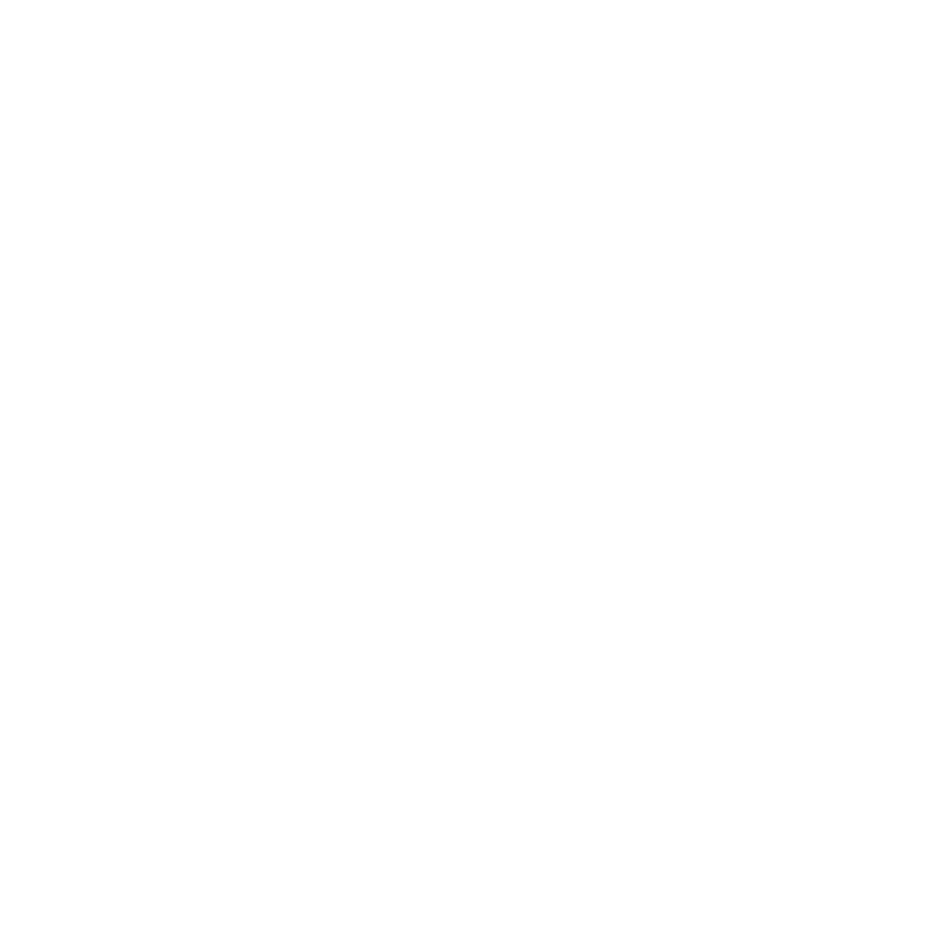
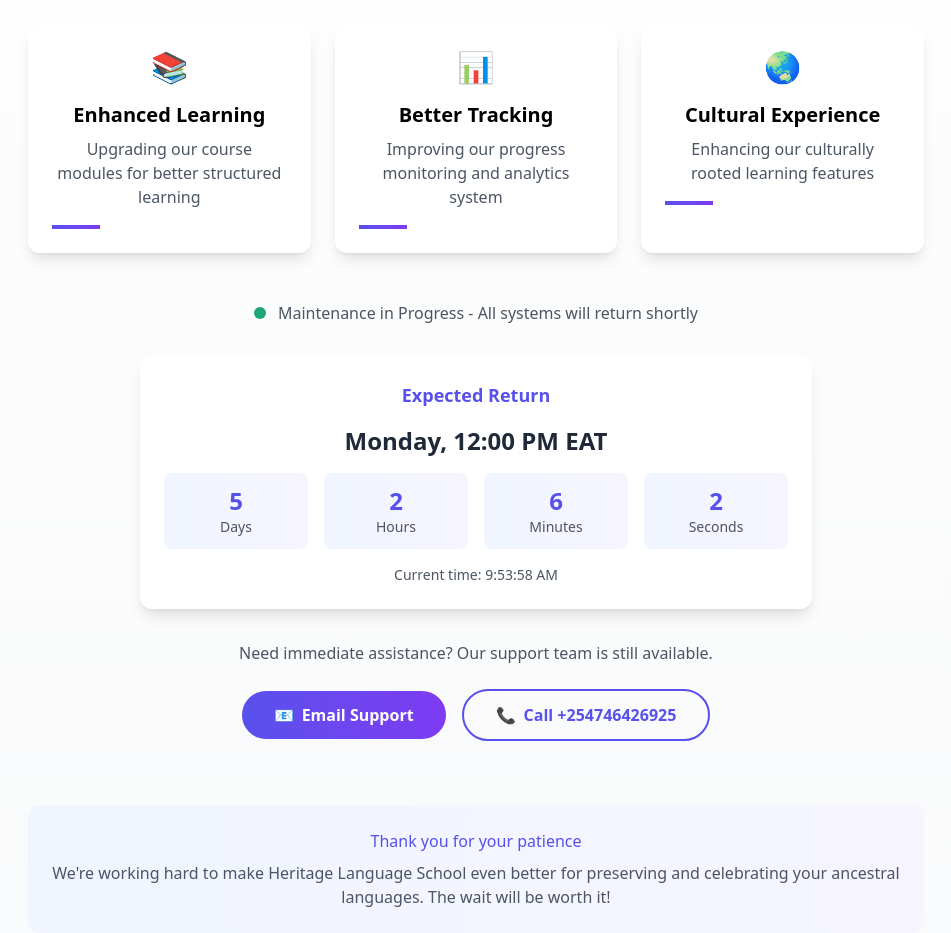
Before and after one commit to Jacobojijo/LMS, a Next.js app in the folder client/: page /student/learning in a window 1280 px wide. Shown: the part 460-1393 px from the top of the page, without its empty margins (164-1115 px from the left). Before the commit the page ends 800 px from the top, so only its background shows below. Built offline with nearby package versions, Linux system fonts and the light colour scheme; a web font is replaced by a local one.

Commit message:
maintenance

```diff
--- a/client/app/LayoutWrapper.jsx
+++ b/client/app/LayoutWrapper.jsx
@@ -1,7 +1,7 @@
 "use client";
 
 import { usePathname } from "next/navigation";
-import { Footer, Navbar } from "@/components";
+import { Footer, Navbar, MaintenancePage } from "@/components";
 import Header from "@/components/student/Header";
 import { useAuth } from "@/context/AuthContext";
 
@@ -12,9 +12,10 @@
 
   return (
     <div className="flex flex-col min-h-screen overflow-x-hidden">
-      {!isLearningPage && (user ? <Header /> : <Navbar />)}
+      {/* {!isLearningPage && (user ? <Header /> : <Navbar />)}
       <main className="flex-grow">{children}</main>
-      {!isLearningPage && <Footer />}
+      {!isLearningPage && <Footer />} */}
+      <MaintenancePage />
     </div>
   );
 }
--- a/client/app/page.js
+++ b/client/app/page.js
@@ -1,4 +1,4 @@
-import { Courses, Features, Hero } from "@/components";
+import { Courses, Features, Hero, MaintenancePage } from "@/components";
 import BgImage from "@/public/assets/bg.png";
 
 export default function Home() {
@@ -11,6 +11,7 @@
   };
 
   return (
+
     <>
       <div style={bgStyle}>
         <Hero />
--- a/client/components/Layout/Layout.jsx
+++ b/client/components/Layout/Layout.jsx
@@ -1,19 +1,19 @@
-// components/Layout.jsx
-import React from "react";
-import { Outlet } from "react-router-dom";
-import Navbar from "../Navbar/Navbar";
-import Footer from "../Footer/Footer";
+// // components/Layout.jsx
+// import React from "react";
+// import { Outlet } from "react-router-dom";
+// import Navbar from "../Navbar/Navbar";
+// import Footer from "../Footer/Footer";
 
-const Layout = () => {
-  return (
-    <div className="flex flex-col min-h-screen overflow-x-hidden">
-      <Navbar />
-      <main className="flex-grow">
-        <Outlet />
-      </main>
-      <Footer />
-    </div>
-  );
-};
+// const Layout = () => {
+//   return (
+//     <div className="flex flex-col min-h-screen overflow-x-hidden">
+//       {/* <Navbar /> */}
+//       <main className="flex-grow">
+//         {/* <Outlet /> */}
+//       </main>
+//       <Footer />
+//     </div>
+//   );
+// };
 
-export default Layout;
+// export default Layout;
--- /dev/null
+++ b/client/components/Maintenance/Maintenance.jsx
@@ -0,0 +1,240 @@
+"use client";
+
+import React, { useState, useEffect } from 'react';
+
+const MaintenancePage = () => {
+  const [currentTime, setCurrentTime] = useState(new Date());
+  const [timeRemaining, setTimeRemaining] = useState({
+    days: 0,
+    hours: 0,
+    minutes: 0,
+    seconds: 0
+  });
+
+  // Set return date to Monday 12:00pm EAT
+  const getNextMondayNoon = () => {
+    const now = new Date();
+    const nextMonday = new Date(now);
+
+    // Find next Monday
+    const daysUntilMonday = (1 - now.getDay() + 7) % 7 || 7;
+    nextMonday.setDate(now.getDate() + daysUntilMonday);
+
+    // Set to 12:00 PM EAT (UTC+3)
+    nextMonday.setHours(12, 0, 0, 0);
+
+    return nextMonday;
+  };
+
+  const returnDate = getNextMondayNoon();
+
+  // Update time and countdown every second
+  useEffect(() => {
+    const timer = setInterval(() => {
+      const now = new Date();
+      setCurrentTime(now);
+
+      const timeDiff = returnDate.getTime() - now.getTime();
+
+      if (timeDiff > 0) {
+        const days = Math.floor(timeDiff / (1000 * 60 * 60 * 24));
+        const hours = Math.floor((timeDiff % (1000 * 60 * 60 * 24)) / (1000 * 60 * 60));
+        const minutes = Math.floor((timeDiff % (1000 * 60 * 60)) / (1000 * 60));
+        const seconds = Math.floor((timeDiff % (1000 * 60)) / 1000);
+
+        setTimeRemaining({ days, hours, minutes, seconds });
+      } else {
+        setTimeRemaining({ days: 0, hours: 0, minutes: 0, seconds: 0 });
+      }
+    }, 1000);
+
+    return () => clearInterval(timer);
+  }, [returnDate]);
+
+  // Floating animation keyframes
+  const floatingAnimation = {
+    animation: 'float 3s ease-in-out infinite',
+  };
+
+  const pulseAnimation = {
+    animation: 'pulse 2s cubic-bezier(0.4, 0, 0.6, 1) infinite',
+  };
+
+  return (
+    <div className="min-h-screen bg-gradient-to-b from-white to-gray-50 flex items-center justify-center px-4">
+      <style jsx>{`
+        @keyframes float {
+          0%, 100% {
+            transform: translateY(0px);
+          }
+          50% {
+            transform: translateY(-10px);
+          }
+        }
+
+        @keyframes pulse {
+          0%, 100% {
+            opacity: 1;
+          }
+          50% {
+            opacity: .8;
+          }
+        }
+
+        @keyframes shimmer {
+          0% {
+            background-position: -200% 0;
+          }
+          100% {
+            background-position: 200% 0;
+          }
+        }
+
+        .shimmer {
+          background: linear-gradient(90deg, transparent, rgba(255,255,255,0.2), transparent);
+          background-size: 200% 100%;
+          animation: shimmer 2s infinite;
+        }
+      `}</style>
+
+      <div className="max-w-4xl mx-auto text-center">
+        {/* Main Icon with floating animation */}
+        <div className="mb-8" style={floatingAnimation}>
+          <div className="inline-block p-6 bg-white rounded-full shadow-2xl">
+            <div className="text-6xl">🏗️</div>
+          </div>
+        </div>
+
+        {/* Main Heading */}
+        <h1 className="text-4xl md:text-6xl font-bold mb-6 bg-clip-text text-transparent bg-gradient-to-r from-indigo-600 to-purple-600">
+          We're Improving Your Experience
+        </h1>
+
+        {/* Decorative line */}
+        <div className="w-24 h-1 bg-gradient-to-r from-indigo-600 to-purple-600 mx-auto mb-8"></div>
+
+        {/* Subtitle */}
+        <p className="text-gray-600 text-xl md:text-2xl mb-12 max-w-3xl mx-auto leading-relaxed">
+          Heritage Language School is currently undergoing scheduled maintenance to enhance
+          our platform and bring you an even better learning experience.
+        </p>
+
+        {/* Feature cards showing what's being improved */}
+        <div className="grid md:grid-cols-3 gap-6 mb-12">
+          <div className="bg-white rounded-xl p-6 shadow-lg hover:shadow-2xl transition-shadow duration-300 group">
+            <div className="text-3xl mb-4">📚</div>
+            <h3 className="text-xl font-bold group-hover:text-indigo-600 transition-colors duration-300 mb-2">
+              Enhanced Learning
+            </h3>
+            <p className="text-gray-600">
+              Upgrading our course modules for better structured learning
+            </p>
+            <div className="mt-4 w-12 h-1 bg-gradient-to-r from-indigo-600 to-purple-600 group-hover:w-full transition-all duration-300"></div>
+          </div>
+
+          <div className="bg-white rounded-xl p-6 shadow-lg hover:shadow-2xl transition-shadow duration-300 group">
+            <div className="text-3xl mb-4">📊</div>
+            <h3 className="text-xl font-bold group-hover:text-indigo-600 transition-colors duration-300 mb-2">
+              Better Tracking
+            </h3>
+            <p className="text-gray-600">
+              Improving our progress monitoring and analytics system
+            </p>
+            <div className="mt-4 w-12 h-1 bg-gradient-to-r from-indigo-600 to-purple-600 group-hover:w-full transition-all duration-300"></div>
+          </div>
+
+          <div className="bg-white rounded-xl p-6 shadow-lg hover:shadow-2xl transition-shadow duration-300 group">
+            <div className="text-3xl mb-4">🌏</div>
+            <h3 className="text-xl font-bold group-hover:text-indigo-600 transition-colors duration-300 mb-2">
+              Cultural Experience
+            </h3>
+            <p className="text-gray-600">
+              Enhancing our culturally rooted learning features
+            </p>
+            <div className="mt-4 w-12 h-1 bg-gradient-to-r from-indigo-600 to-purple-600 group-hover:w-full transition-all duration-300"></div>
+          </div>
+        </div>
+
+        {/* Status indicator with pulse animation */}
+        <div className="flex items-center justify-center mb-8">
+          <div
+            className="w-3 h-3 bg-green-500 rounded-full mr-3"
+            style={pulseAnimation}
+          ></div>
+          <span className="text-gray-600 font-medium">
+            Maintenance in Progress - All systems will return shortly
+          </span>
+        </div>
+
+        {/* Expected return time with countdown */}
+        <div className="bg-white rounded-xl p-6 shadow-lg mb-8 max-w-2xl mx-auto">
+          <h3 className="text-lg font-bold text-indigo-600 mb-4">Expected Return</h3>
+          <p className="text-2xl font-bold text-gray-800 mb-4">
+            Monday, 12:00 PM EAT
+          </p>
+
+          {/* Countdown Timer */}
+          <div className="grid grid-cols-4 gap-4 mb-4">
+            <div className="bg-gradient-to-r from-indigo-50 to-purple-50 rounded-lg p-3">
+              <div className="text-2xl font-bold text-indigo-600">{timeRemaining.days}</div>
+              <div className="text-sm text-gray-600">Days</div>
+            </div>
+            <div className="bg-gradient-to-r from-indigo-50 to-purple-50 rounded-lg p-3">
+              <div className="text-2xl font-bold text-indigo-600">{timeRemaining.hours}</div>
+              <div className="text-sm text-gray-600">Hours</div>
+            </div>
+            <div className="bg-gradient-to-r from-indigo-50 to-purple-50 rounded-lg p-3">
+              <div className="text-2xl font-bold text-indigo-600">{timeRemaining.minutes}</div>
+              <div className="text-sm text-gray-600">Minutes</div>
+            </div>
+            <div className="bg-gradient-to-r from-indigo-50 to-purple-50 rounded-lg p-3">
+              <div className="text-2xl font-bold text-indigo-600">{timeRemaining.seconds}</div>
+              <div className="text-sm text-gray-600">Seconds</div>
+            </div>
+          </div>
+
+          <p className="text-sm text-gray-600">
+            Current time: {currentTime.toLocaleTimeString()}
+          </p>
+        </div>
+
+        {/* Contact information */}
+        <div className="text-center">
+          <p className="text-gray-600 mb-6">
+            Need immediate assistance? Our support team is still available.
+          </p>
+
+          <div className="flex flex-col sm:flex-row gap-4 justify-center items-center">
+            <a
+              href="mailto:heritagelanguageschool@gmail.com"
+              className="bg-gradient-to-r from-indigo-600 to-purple-600 text-white font-bold py-3 px-8 rounded-full hover:shadow-lg transition-shadow duration-300 inline-flex items-center gap-2"
+            >
+              <span>📧</span>
+              Email Support
+            </a>
+            <a
+              href="tel:+254746426925"
+              className="border-2 border-indigo-600 text-indigo-600 font-bold py-3 px-8 rounded-full hover:bg-indigo-50 transition-colors duration-300 inline-flex items-center gap-2"
+            >
+              <span>📞</span>
+              Call +254746426925
+            </a>
+          </div>
+        </div>
+
+        {/* Footer message */}
+        <div className="mt-16 p-6 bg-gradient-to-r from-indigo-50 to-purple-50 rounded-xl">
+          <p className="text-indigo-600 font-medium mb-2">
+            Thank you for your patience
+          </p>
+          <p className="text-gray-600">
+            We're working hard to make Heritage Language School even better for preserving
+            and celebrating your ancestral languages. The wait will be worth it!
+          </p>
+        </div>
+      </div>
+    </div>
+  );
+};
+
+export default MaintenancePage;
--- a/client/components/index.js
+++ b/client/components/index.js
@@ -5,6 +5,7 @@
 import Navbar from './Navbar/Navbar'
 import HeritageBanner from './AnotherHero/AnotherHero'
 import CourseBanner from './Courses/CourseBanner'
+import MaintenancePage from './Maintenance/Maintenance'
 
 export {
     Courses,
@@ -14,4 +15,5 @@
     Navbar,
     HeritageBanner,
     CourseBanner,
+    MaintenancePage
 }
```
